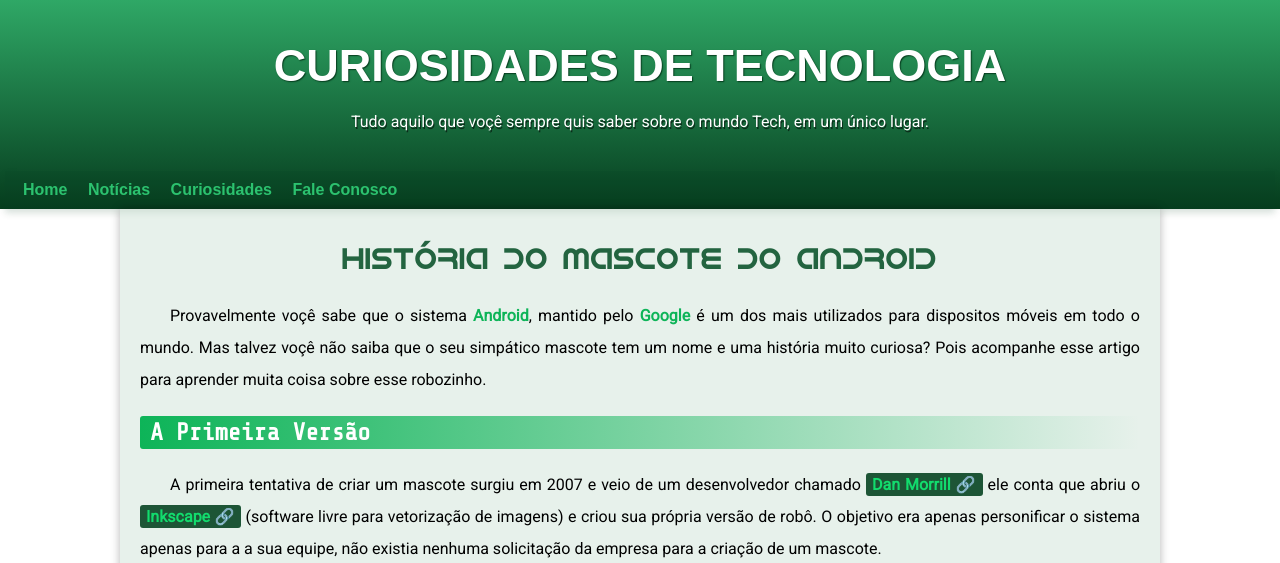
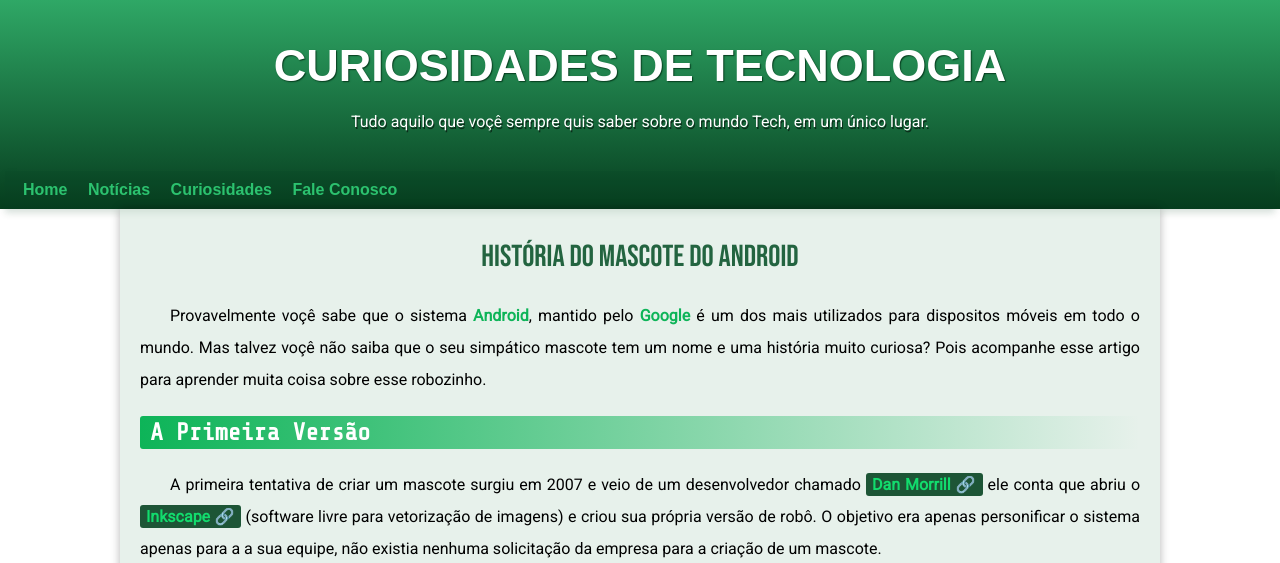
Before and after one commit to RenatoSilva2/projeto-android, a plain HTML site: page index.html in a window 1280 px wide. Shown: the top 563 px of the page. Drawn offline with nearby package versions, Linux system fonts and the light colour scheme.

Commit message:
Atualizei a fonte h1

```diff
--- a/style.css
+++ b/style.css
@@ -150,7 +150,7 @@ div.video > iframe{
     font-size: 1.9em;
     font-weight: normal;
     padding: 10px;
-    font-family: var(--font-android);
+    font-family: var(--fonte-padrão);
 }
 
 .subtitulos{
```
